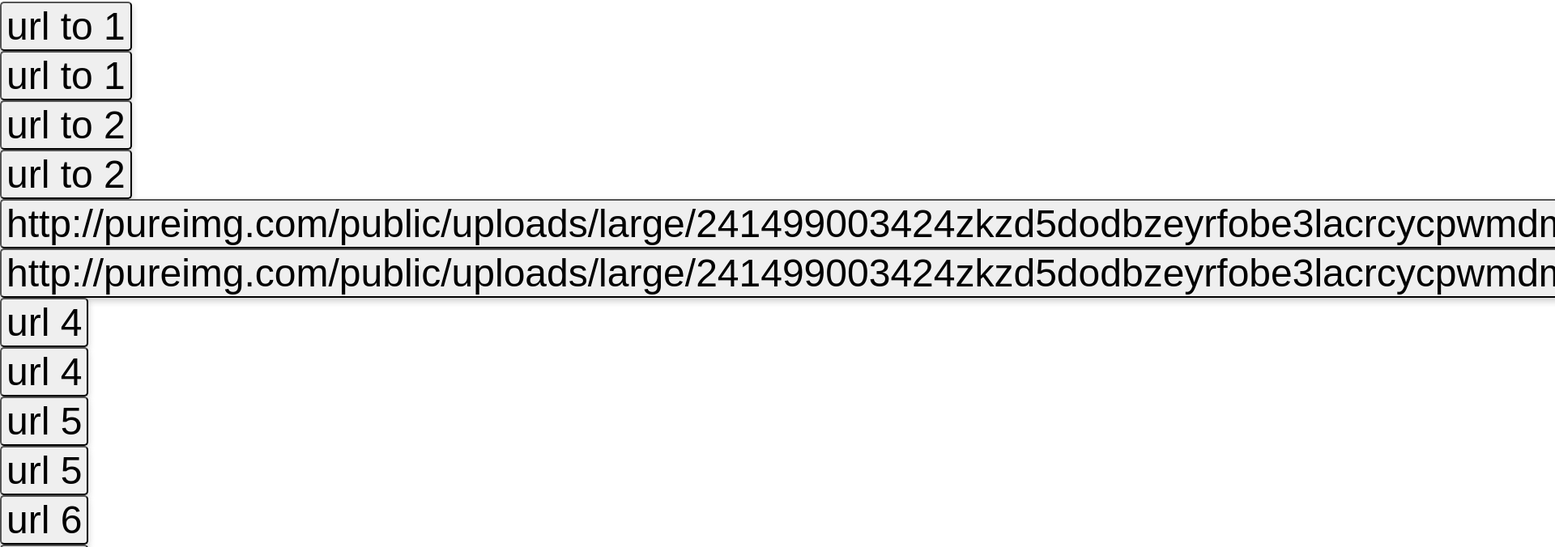
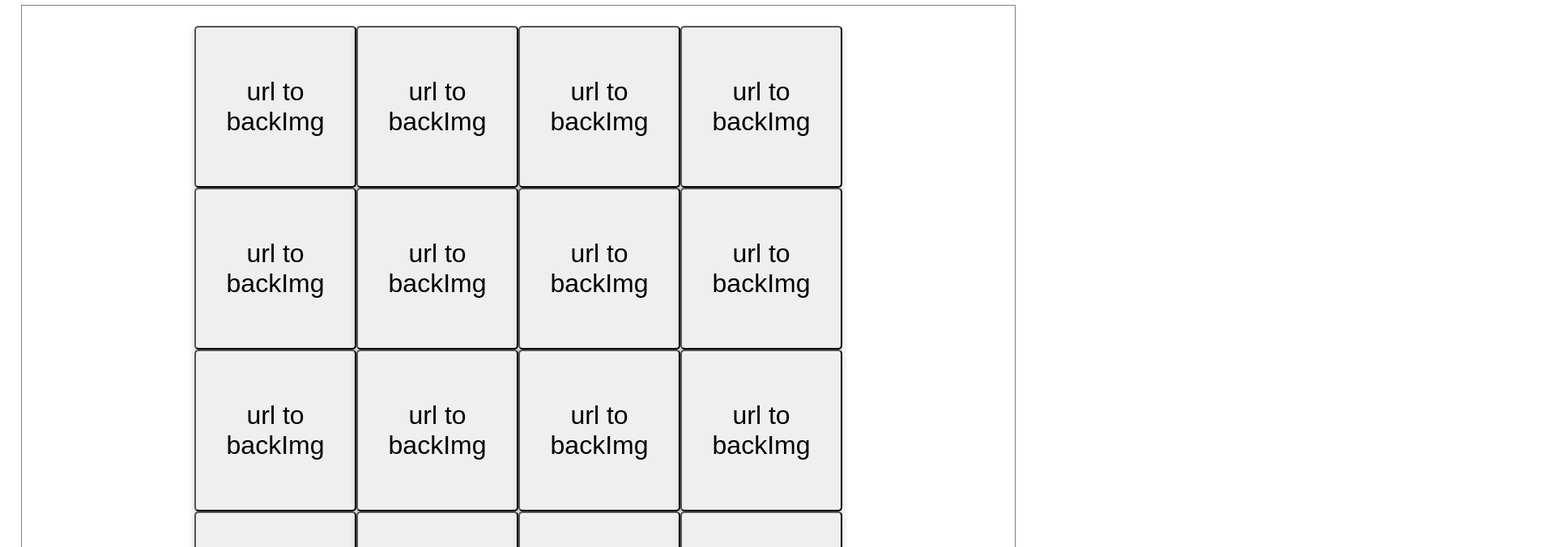
Before and after one commit to Lorenatacal/find-the-pair, a React (Create React App) app: page / in a window 1280 px wide. Shown: the part 80-756 px from the top of the page at 81% size, 1920 px wide, since content can reach past the window. Built offline with nearby package versions, Linux system fonts and the light colour scheme.

Commit message:
Add onClick function to flip each card

```diff
--- a/src/App.js
+++ b/src/App.js
@@ -8,7 +8,7 @@
   return (
     <div>
       <h1>Match the Pair</h1>
-      <Board />
+        <Board />
     </div>
   );
 }
--- a/src/components/Board.js
+++ b/src/components/Board.js
@@ -2,13 +2,18 @@
 import Cards from './Cards'
 import styled from 'styled-components'
 
+const StyledContainer = styled.div`
+  margin: 2%;
+  text-align: center;
+  border: 0.1px solid grey;
+`
 
 function Board() {
 
     return(
-      <>
-        <Cards />
-      </>
+      <StyledContainer>
+        <Cards/>
+      </StyledContainer>
     )
 }
 
--- a/src/components/Cards.js
+++ b/src/components/Cards.js
@@ -6,29 +6,27 @@
   box-shadow: 0 4px 8px 0 rgba(0,0,0,0.2);
   transition: 0.3s;
   border-radius: 5px;
-  font-size: 3em
+  font-size: 2em;
+  height: 200px;
 `
 
 
 const Cards = () => {
-
     const [flipCard, setFlipCard] = React.useState(false)
     const toggleFlipCard = () => setFlipCard(prevState => !prevState)
     const [cards, setCards] = React.useState(Cards())
 
-console.log(cards, 'card')
     function Cards(){
-
       let id = 0
       const images = {
-        pig: 'url to 1',
-        cow: 'url to 2',
-        dog: 'http://pureimg.com/public/uploads/large/241499003424zkzd5dodbzeyrfobe3lacrcycpwmdmf3wfxenwrjrglmg74qmj9xhdlkgl4dfpkxkqsitckagnq7fik7bt53ya5fusnknnt1jjme.jpg',
-        flower: 'url 4',
-        house: 'url 5',
-        baby: 'url 6',
-        star: 'url 7',
-        libra: 'url 8',
+        pig: '1',
+        cow: '2',
+        dog: '3',
+        flower: '4',
+        house: '5',
+        baby: '6',
+        star: '7',
+        libra: '8',
       }
       const cards = Object.keys(images).reduce((result,key) => {
         const createCard = () => ({
@@ -36,7 +34,7 @@
           type: key,
           backImg: 'url to backImg',
           frontImg: images[key],
-          flipped: true
+          flipped: false
         })
         result.push(createCard())
         result.push(createCard())
@@ -44,21 +42,55 @@
       }, [])
       return cards
     }
+    console.log(cards, 'cards')
 
     return(
-      <div>
-        {cards.map(({backImg, frontImg, flipped}) =>
-          <ReactCardFlip isFlipped={flipped} flipDirection="vertical">
-              <div key="front">
-                 <StyledButton onClick={toggleFlipCard}>{backImg}</StyledButton>
-              </div>
-              <div key="back">
-                 <StyledButton onClick={toggleFlipCard}>{frontImg}</StyledButton>
-              </div>
+      <div style={{
+        display: 'grid',
+        gridTemplateColumns: 'repeat(4, 200px)',
+        gridTemplateRows: 'repeat(4, 200px)',
+        justifyContent: 'center',
+        margin: '2%'
+      }}>
+        {cards.map(({backImg, frontImg, flipped}, index) =>
+            <ReactCardFlip isFlipped={flipped} flipDirection="vertical">
+                <div key="front">
+                  <StyledButton onClick={() => {
+                    // schimb stateul unei proprietati din card care e in state
+                      const copyOfCards = [...cards]
+                      copyOfCards[index].flipped = true
+                      setCards(copyOfCards)
+                  }}
+                    // changeFlipp({ cards, flipped, backImg, frontImg, setFlipCard })
+                  >
+                    {backImg}
+                  </StyledButton>
+                </div>
+                <div key="back">
+                  <StyledButton onClick={() => {
+                    const copyOfCards = [...cards]
+                    copyOfCards[index].flipped = false
+                    setCards(copyOfCards)
+                }}
+                    // changeFlipp({ cards, flipped, backImg, frontImg, setFlipCard })
+                  >{frontImg}
+                  </StyledButton>
+                </div>
               </ReactCardFlip>
           )}
       </div>
     )
   }
 
+  //change the prop flipped of each  card fith a for loop and set the flipc card state from true to false
+
+  // function changeFlipp({ cards, flipped, backImg, frontImg, setFlipCard }) {
+  //   for(let i=0; i<cards.length; i++) {
+  //     if(cards[i].flipped === false) {
+  //         setFlipCard.push(cards[i].flipped)
+  //     }
+  //   }
+  //   return null
+  // }
+
 export default Cards;
```
Also changed, not shown: src/components/code.js (added, +55 -0 lines).
